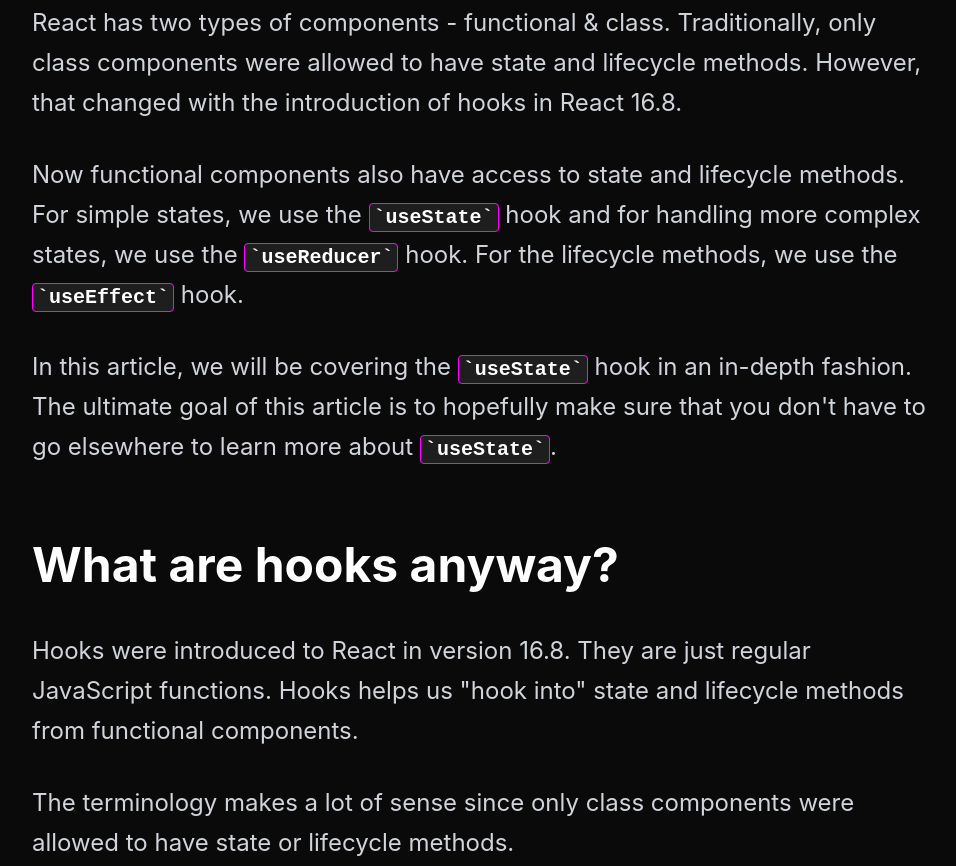
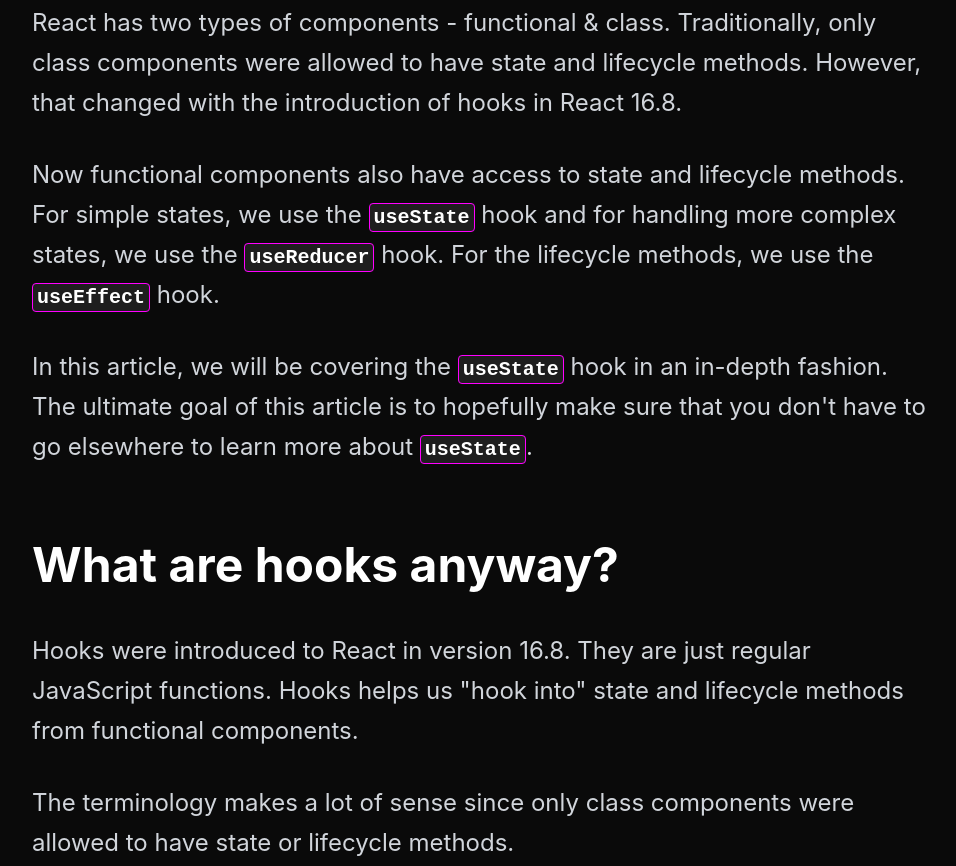
Before and after one commit to aravsanj/aravindsanjeev.com, an Astro site: page /a-complete-guide-to-usestate-hook in a window 1280 px wide. Shown: the part 876-1742 px from the top of the page, without its empty margins (64-1020 px from the left). Built offline with nearby package versions, Linux system fonts and the light colour scheme; Astro itself is replaced by a stand-in of ours; some packages are replaced by stand-ins of ours.

Commit message:
feat: Update avatar and favicon images, and configure Tailwind Typography for code blocks.

```diff
--- a/src/layouts/Layout.astro
+++ b/src/layouts/Layout.astro
@@ -25,7 +25,7 @@
     <meta charset="UTF-8" />
     <meta name="description" content={description} />
     <meta name="viewport" content="width=device-width" />
-    <link rel="icon" type="image/png" href="/assets/avatar.png" />
+    <link rel="icon" type="image/png" href="/assets/favicon.png" />
     <meta name="generator" content={Astro.generator} />
 
     <!-- Open Graph / Facebook -->
--- a/src/pages/[slug].astro
+++ b/src/pages/[slug].astro
@@ -105,7 +105,7 @@
           <div class="mt-24 border-t border-white/5 pt-12 max-w-4xl">
             <div class="flex items-start space-x-6">
               <img
-                src="/assets/avatar.png"
+                src="/assets/profile_transparent.png"
                 alt="Aravind Sanjeev"
                 class="w-20 h-20 rounded-full object-cover border-2 border-white/10"
               />
--- a/tailwind.config.js
+++ b/tailwind.config.js
@@ -12,7 +12,19 @@
         border: "#27272a", // Subtle borders
       },
       fontFamily: {
-        sans: ['Inter', 'sans-serif'], // Ensuring a clean sans-serif
+        sans: ["Inter", "sans-serif"], // Ensuring a clean sans-serif
+      },
+      typography: {
+        DEFAULT: {
+          css: {
+            "code::before": {
+              content: '""',
+            },
+            "code::after": {
+              content: '""',
+            },
+          },
+        },
       },
       animation: {
         spotlight: "spotlight 2s ease .75s 1 forwards",
```
Also changed, not shown: public/assets/avatar.png (deleted), public/assets/favicon.png (added).
